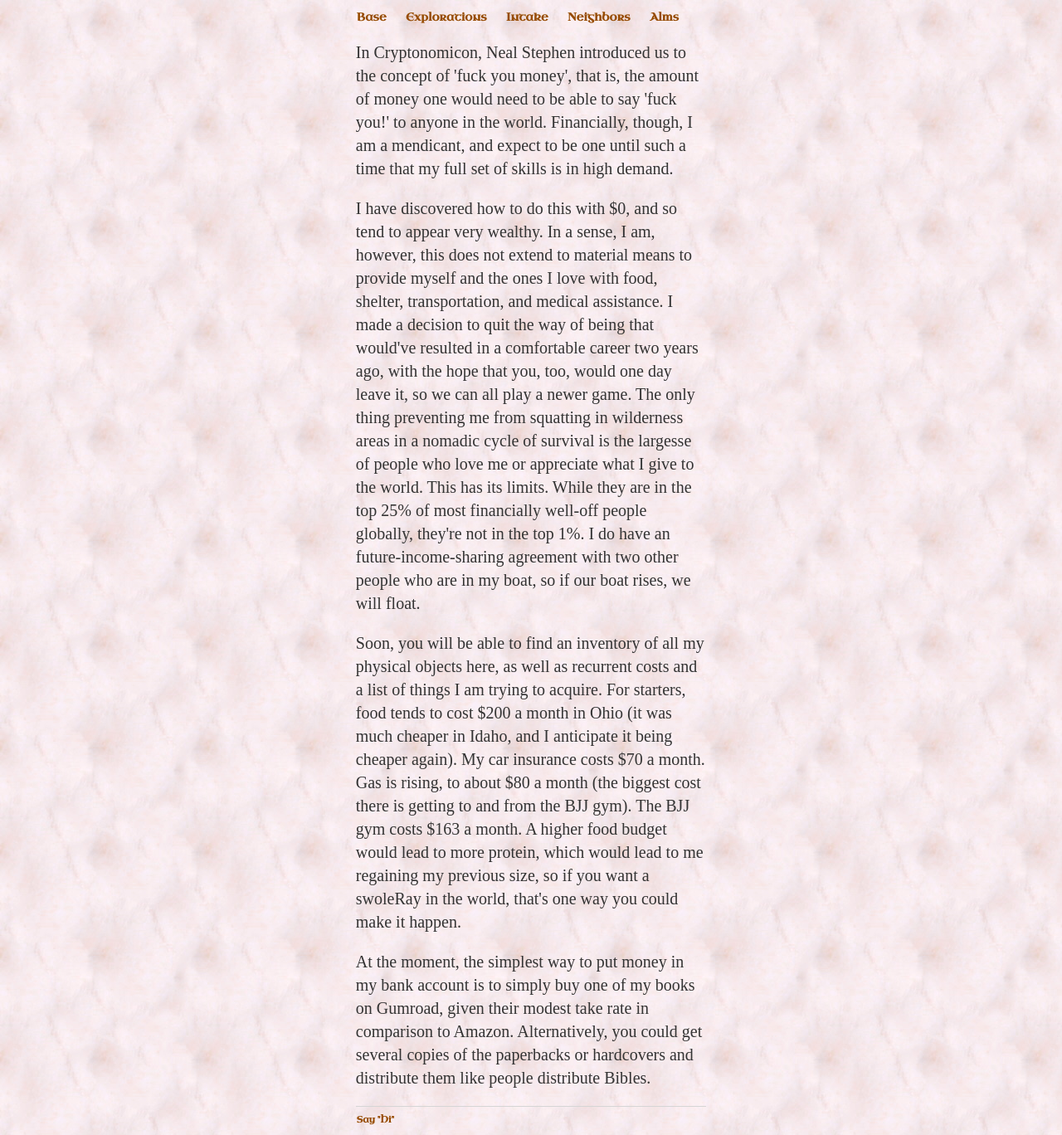
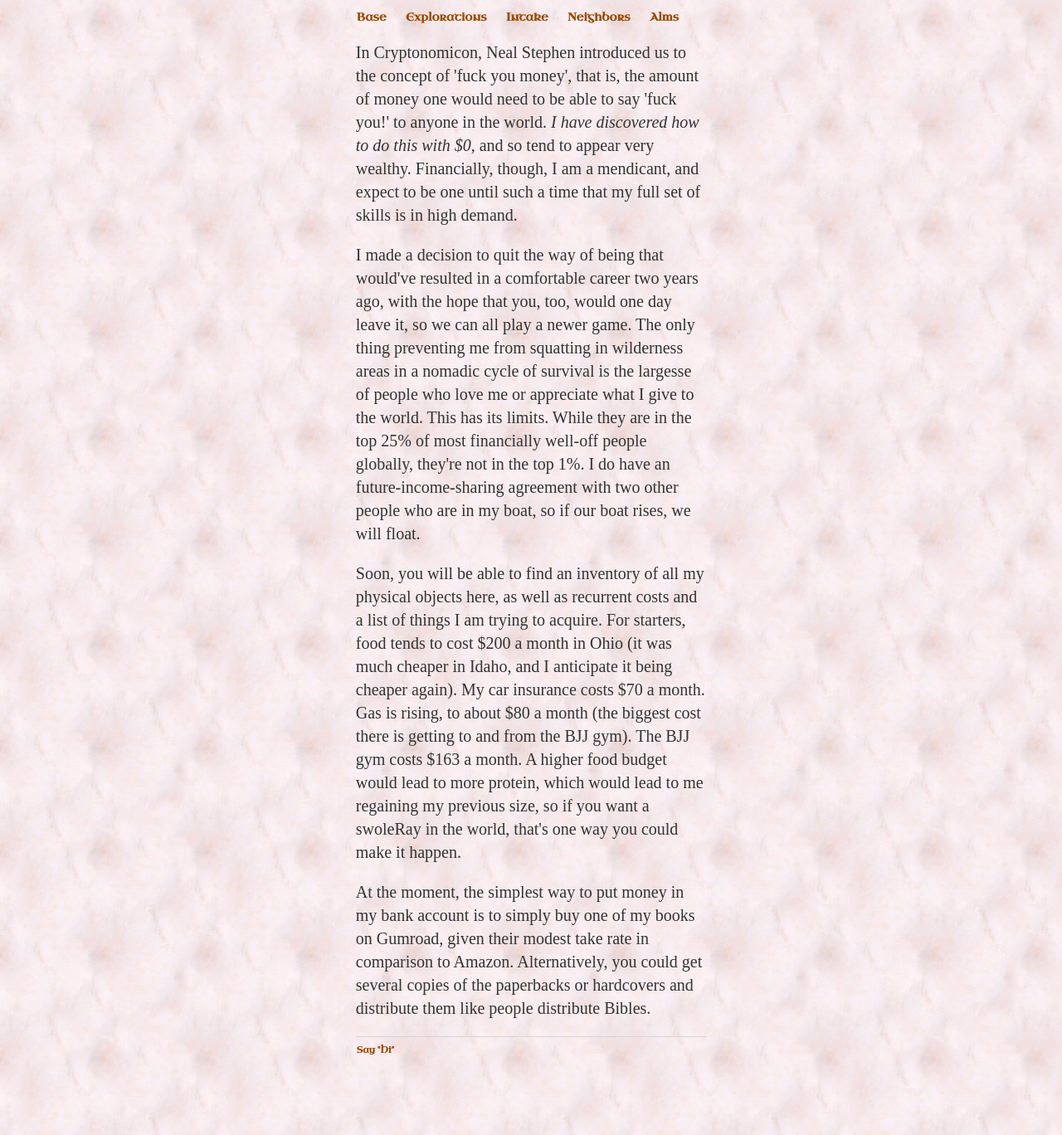
Before and after one commit to ray-dorai/ray-dorai.github.io, a Jekyll site: the page built from alms.html, in a window 1280 px wide. Shown: the whole page at 83% size. Built offline with Jekyll 4.4.1, drawn with Linux system fonts in a browser that asks for light colours; some web fonts are replaced.

Commit message:
Update alms.html

```diff
--- a/alms.html
+++ b/alms.html
@@ -4,8 +4,8 @@ title: Alms
 ---
 <div class="blurb">
 <p>
-In Cryptonomicon, Neal Stephen introduced us to the concept of 'fuck you money', that is, the amount of money one would need to be able to say 'fuck you!' to anyone in the world. Financially, though, I am a mendicant, and expect to be one until such a time that my full set of skills is in high demand.  <p>
-  I have discovered how to do this with $0, and so tend to appear very wealthy. In a sense, I am, however, this does not extend to material means to provide myself and the ones I love with food, shelter, transportation, and medical assistance. I made a decision to quit the way of being that would've resulted in a comfortable career two years ago, with the hope that you, too, would one day leave it, so we can all play a newer game. The only thing preventing me from squatting in wilderness areas in a nomadic cycle of survival is the largesse of people who love me or appreciate what I give to the world. This has its limits. While they are in the top 25% of most financially well-off people globally, they're not in the top 1%. I do have an future-income-sharing agreement with two other people who are in my boat, so if our boat rises, we will float. <p>
+In Cryptonomicon, Neal Stephen introduced us to the concept of 'fuck you money', that is, the amount of money one would need to be able to say 'fuck you!' to anyone in the world. <i>I have discovered how to do this with $0</i>, and so tend to appear very wealthy. Financially, though, I am a mendicant, and expect to be one until such a time that my full set of skills is in high demand.  <p>
+ I made a decision to quit the way of being that would've resulted in a comfortable career two years ago, with the hope that you, too, would one day leave it, so we can all play a newer game. The only thing preventing me from squatting in wilderness areas in a nomadic cycle of survival is the largesse of people who love me or appreciate what I give to the world. This has its limits. While they are in the top 25% of most financially well-off people globally, they're not in the top 1%. I do have an future-income-sharing agreement with two other people who are in my boat, so if our boat rises, we will float. <p>
 Soon, you will be able to find an inventory of all my physical objects here, as well as recurrent costs and a list of things I am trying to acquire. For starters, food tends to cost $200 a month in Ohio (it was much cheaper in Idaho, and I anticipate it being cheaper again). My car insurance costs $70 a month. Gas is rising, to about $80 a month (the biggest cost there is getting to and from the BJJ gym). The BJJ gym costs $163 a month. A higher food budget would lead to more protein, which would lead to me regaining my previous size, so if you want a swoleRay in the world, that's one way you could make it happen. <p>
   At the moment, the simplest way to put money in my bank account is to simply buy one of my books on Gumroad, given their modest take rate in comparison to Amazon. Alternatively, you could get several copies of the paperbacks or hardcovers and distribute them like people distribute Bibles.
 
```
